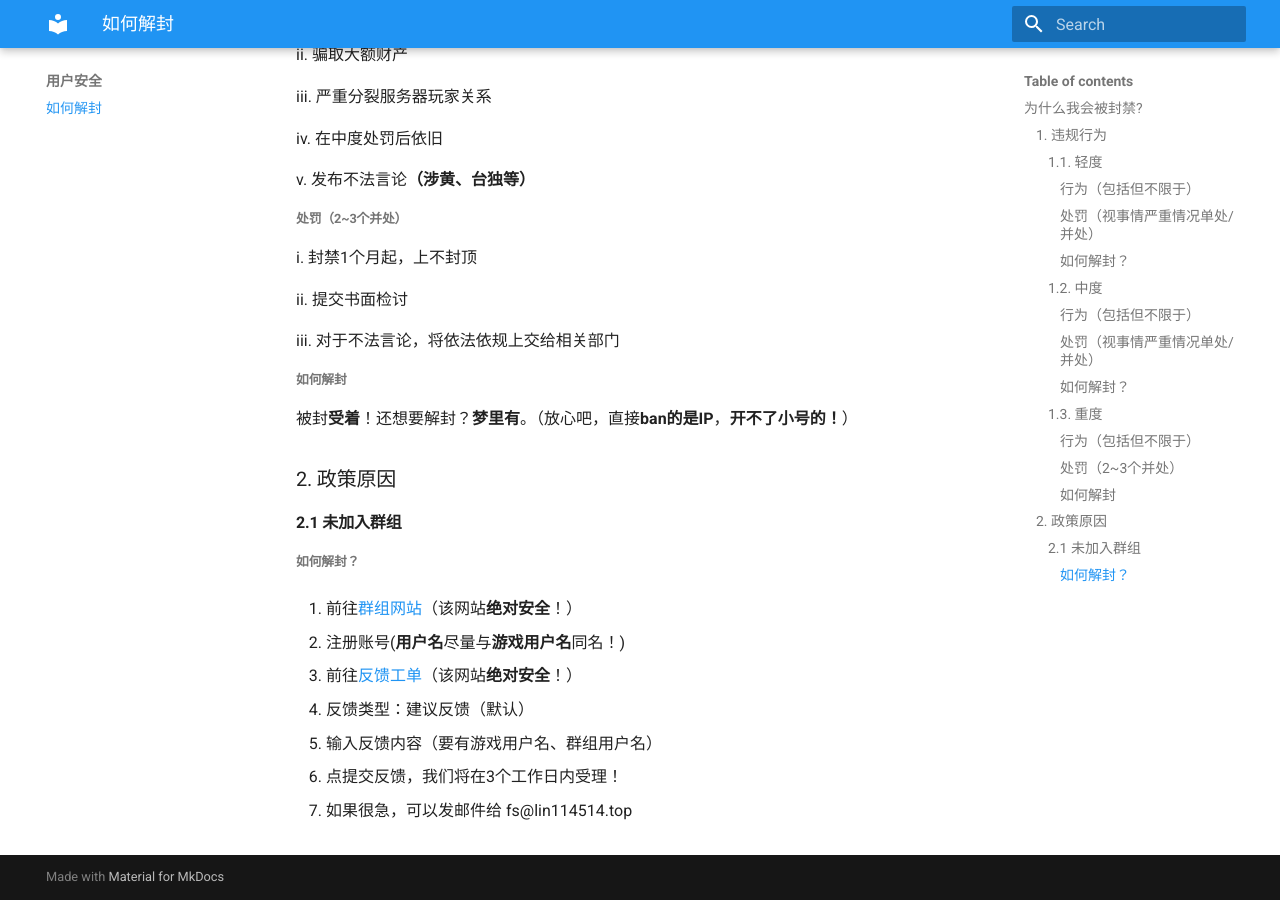
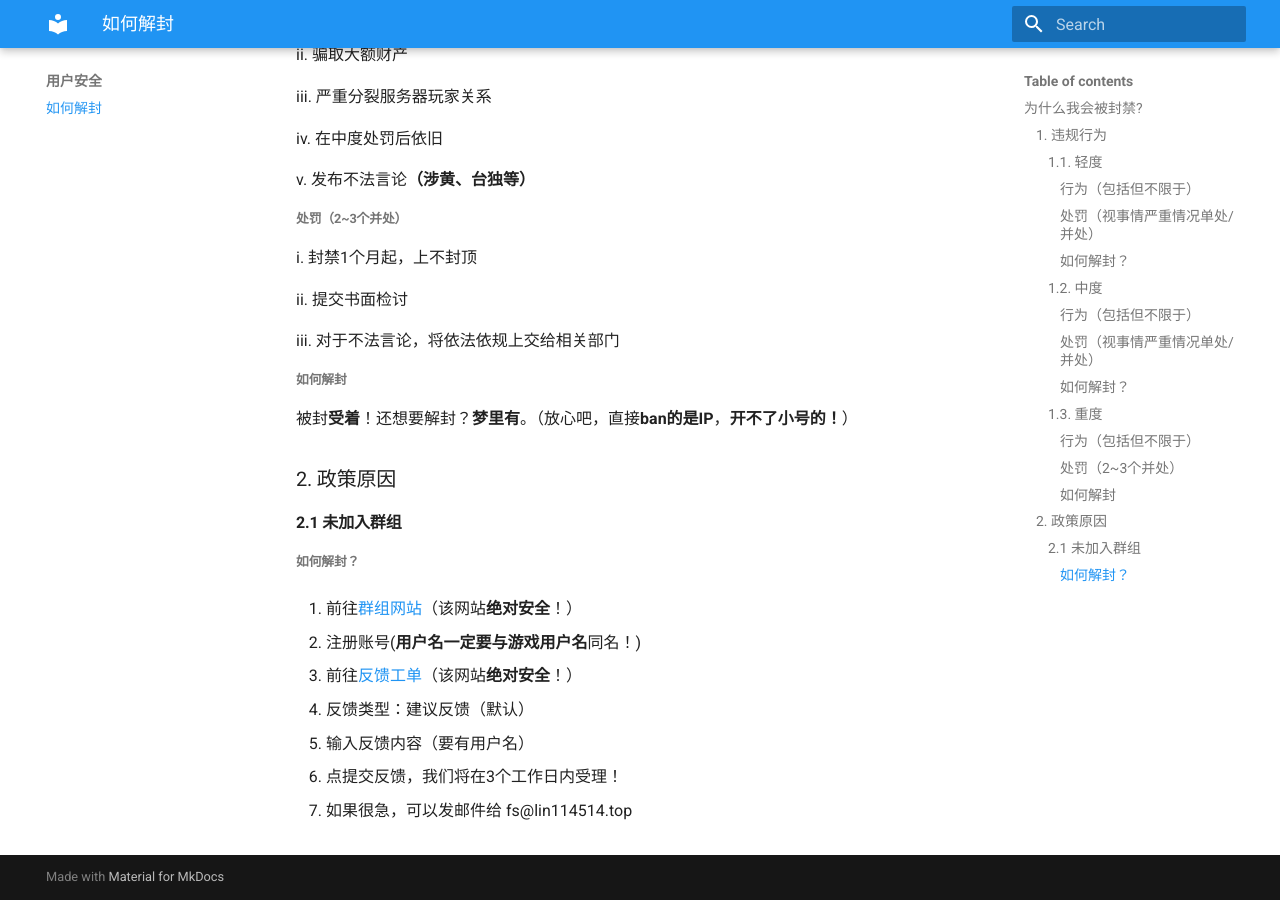
Before and after one commit to js-gdo/fsdocs, an MkDocs documentation site: the page built from docs/user-safety/how-unban.md, in a window 1280 px wide and 900 px high, scrolled down 1203 px. Built offline with MkDocs 1.6.1 and Material for MkDocs 9.7.7, drawn with Linux system fonts in a browser that asks for light colours.

Commit message:
修改政策问题解封的用户名限制：必须与游戏中同名

```diff
--- a/docs/user-safety/how-unban.md
+++ b/docs/user-safety/how-unban.md
@@ -76,12 +76,12 @@ iii. 对于不法言论，将依法依规上交给相关部门
 
 1. 前往[群组网站](https://j.lj1.cc.cd)（该网站**绝对安全**！）
 
-2. 注册账号(**用户名**尽量与**游戏用户名**同名！)
+2. 注册账号(**用户名一定要与游戏用户名**同名！)
 
 3. 前往[反馈工单](https://co.lj1.cc.cd)（该网站**绝对安全**！）
 
    1. 反馈类型：建议反馈（默认）
-   2. 输入反馈内容（要有游戏用户名、群组用户名）
+   2. 输入反馈内容（要有用户名）
    3. 点提交反馈，我们将在3个工作日内受理！
 
 4. 如果很急，可以发邮件给 fs@lin114514.top
```
